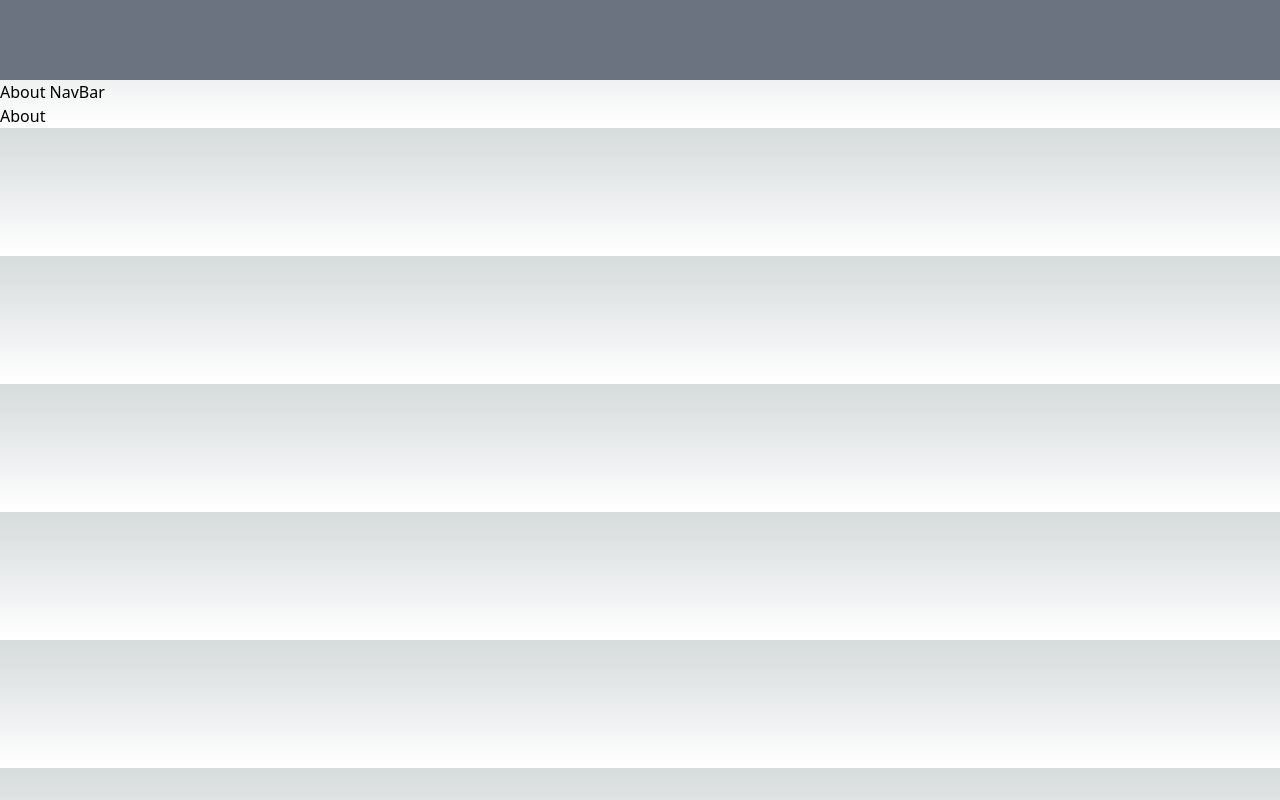
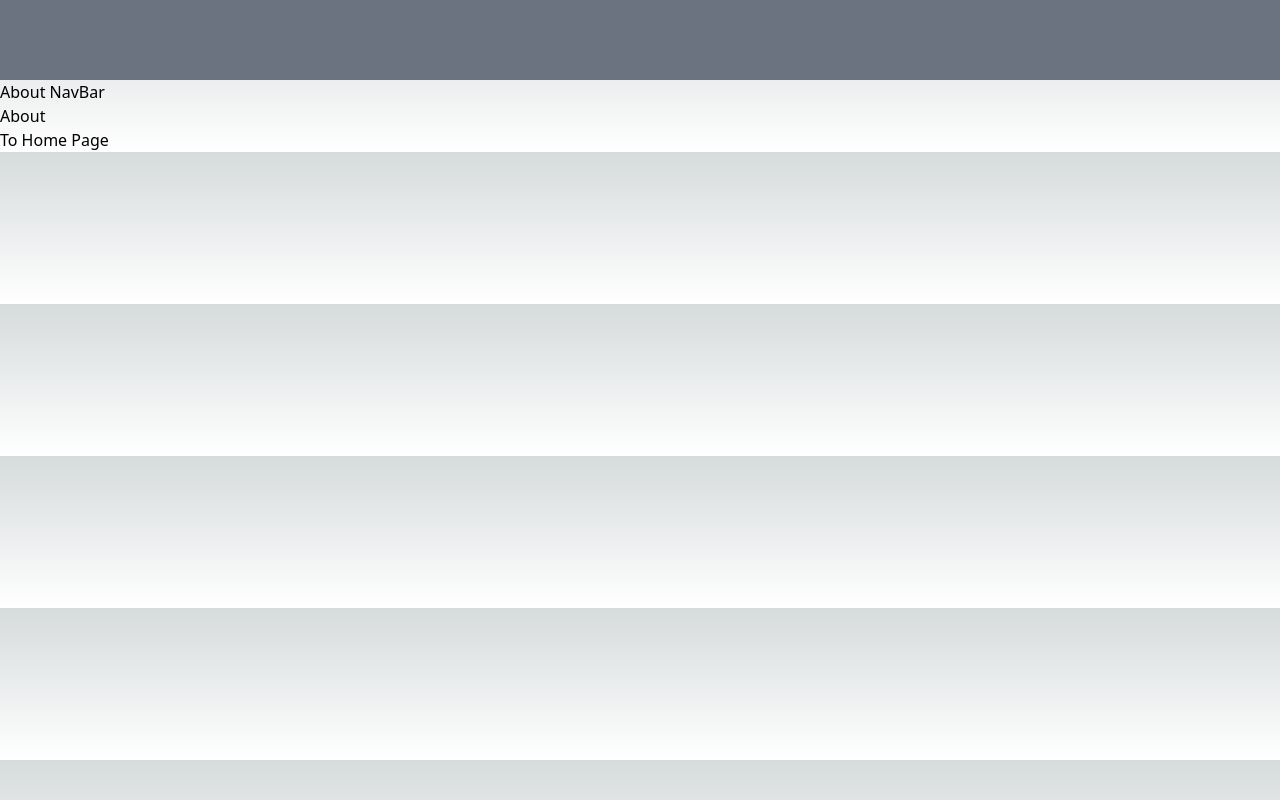
Before and after one commit to KennedyMungai/comprehensive_intro, a Next.js app: page /about in a window 1280 px wide. Built offline with nearby package versions, Linux system fonts and the light colour scheme.

Commit message:
Added a link to go to the homepage of the app:

```diff
--- a/src/app/about/page.tsx
+++ b/src/app/about/page.tsx
@@ -3,7 +3,12 @@ import Link from 'next/link'
 type Props = {}
 
 const About = (props: Props) => {
-	return <div>About</div>
+	return (
+		<>
+			<div>About</div>
+			<Link href='/'>To Home Page</Link>
+		</>
+	)
 }
 
 export default About
```
